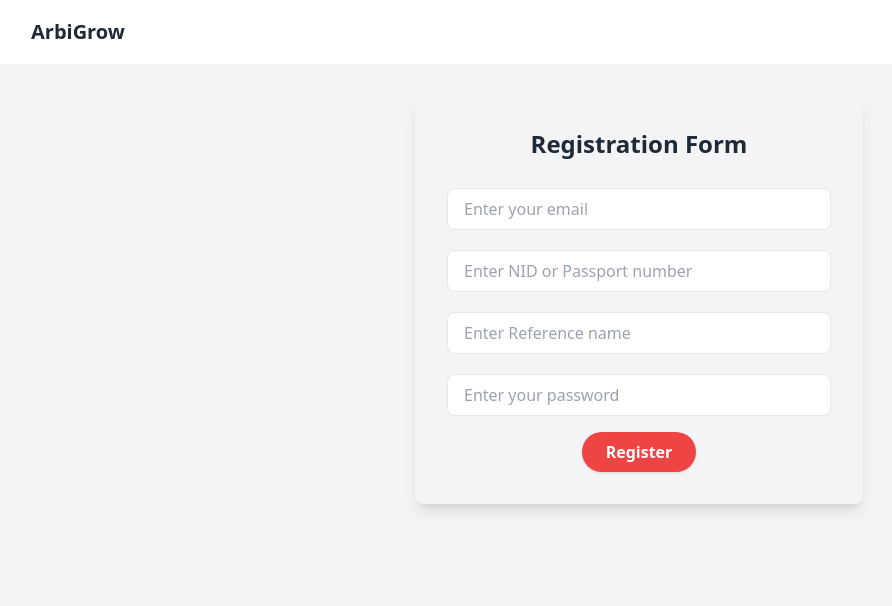
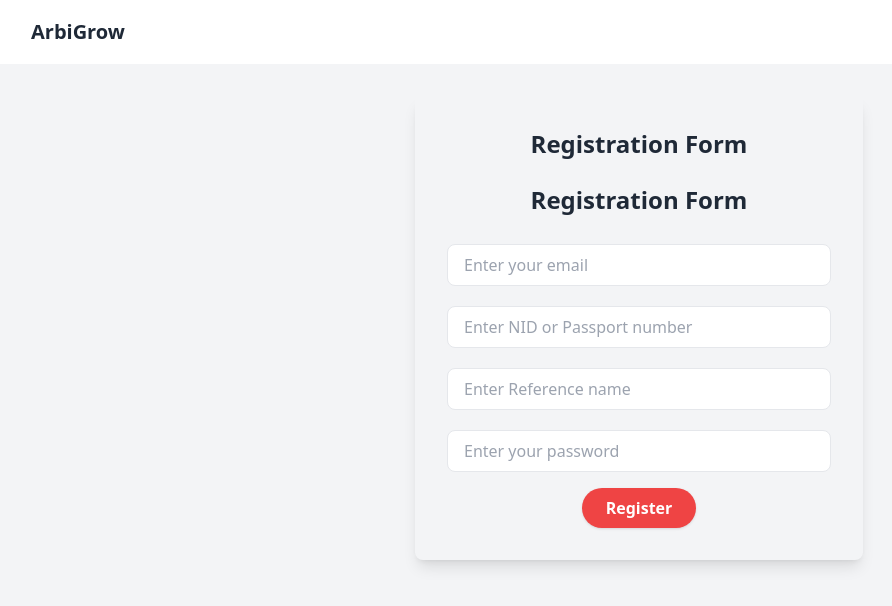
Before and after one commit to Sadikuzzamantutul23/ArbiGrow, a React (Vite) app: page / in a window 1280 px wide. Shown: the top 606 px of the page, without its empty margins (1-893 px from the left). Built offline with nearby package versions, Linux system fonts and the light colour scheme.

Commit message:
text page add

```diff
--- /dev/null
+++ b/src/component/Test.jsx
@@ -0,0 +1,11 @@
+import React from 'react'
+
+const Test = () => {
+  return (
+    <div>
+      <h1>Test Component</h1>
+    </div>
+  )
+}
+
+export default Test
--- a/src/page/Register.jsx
+++ b/src/page/Register.jsx
@@ -10,6 +10,10 @@ export default function RegisterForm() {
          <div className="min-h-screen flex items-start justify-center bg-gray-100 p-4 pt-8">
       <div className="bg-gray-10 shadow-lg rounded-lg w-full max-w-md p-8 hover:shadow-2xl transition-shadow">
         <h2 className="text-2xl font-bold mb-6 text-gray-800 text-center">
+          Registration Form
+
+        </h2>
+                <h2 className="text-2xl font-bold mb-6 text-gray-800 text-center">
           Registration Form
 
         </h2>
```
